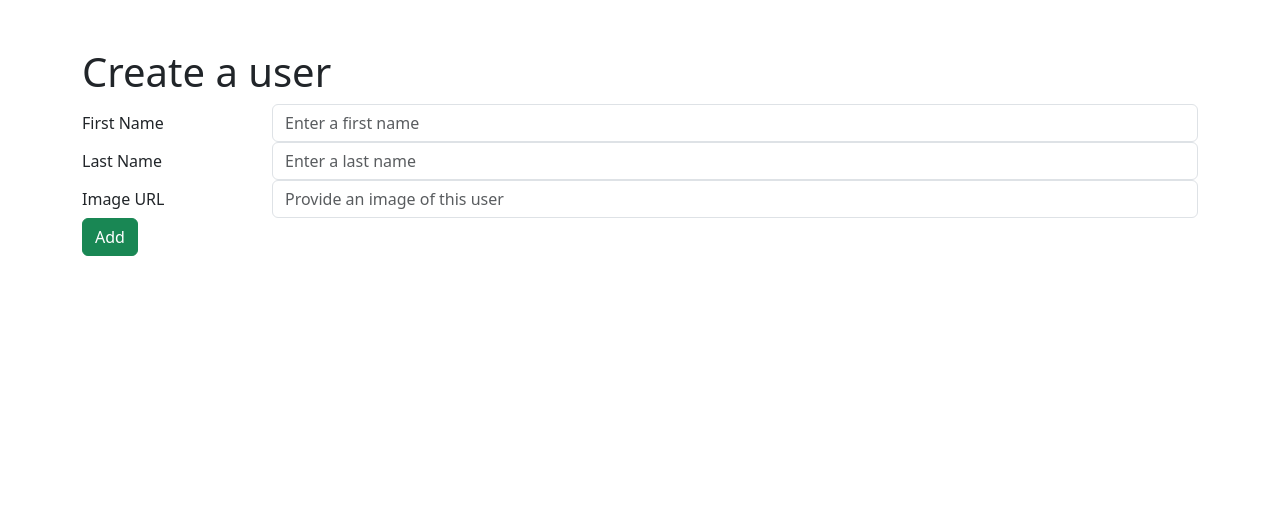
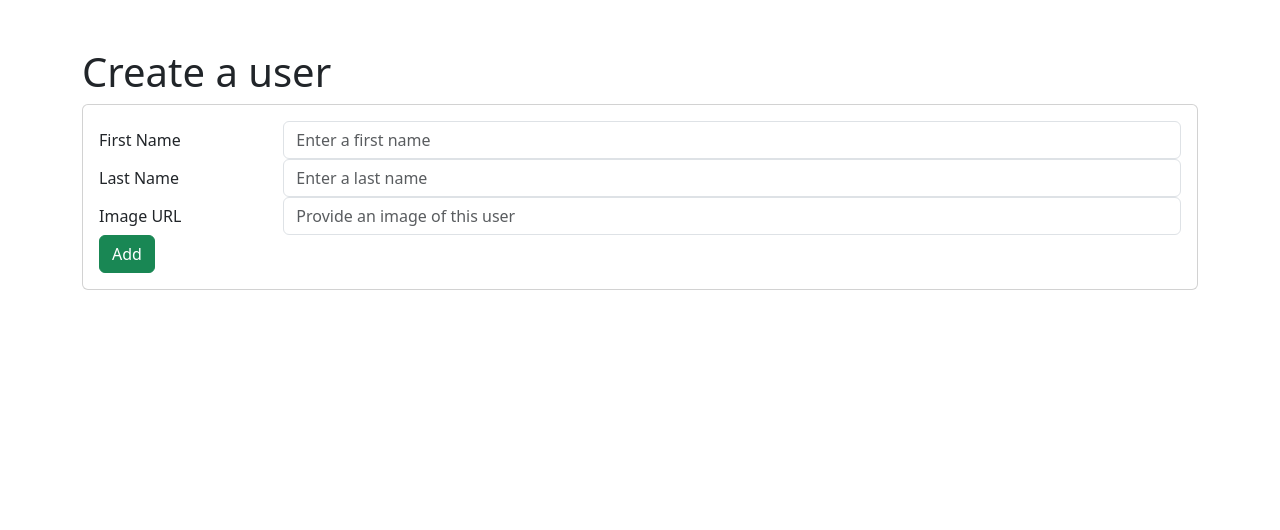
Before and after one commit to OnelioViera/blogly, a Flask app: page /users/new in a window 1280 px wide. Shown: the part 86-616 px from the top of the page. Run offline with Flask 2, Linux system fonts and the light colour scheme; some libraries are stand-ins or nearby versions.

Commit message:
udate files

```diff
--- a/app.py
+++ b/app.py
@@ -40,8 +40,8 @@ def users_new():
     new_user = User(
         first_name=request.form['first_name'],
         last_name=request.form['last_name'],
-        image_url=request.form['image_url'] or None)
-
+        image_url=request.form['image_url'] or None
+    )
     db.session.add(new_user)
     db.session.commit()
 
--- a/models.py
+++ b/models.py
@@ -15,6 +15,7 @@ class User(db.Model):
     last_name = db.Column(db.Text, nullable=False)
     image_url = db.Column(db.Text, nullable=False, default=DEFAULT_IMAGE_URL)
 
+
     @property
     def full_name(self):
         """Return name of user."""
--- a/templates/users/new.html
+++ b/templates/users/new.html
@@ -7,6 +7,8 @@ Create User
 {% block content %}
 
 <h1>Create a user</h1>
+<div class="card">
+  <div class="card-body">
     <form method="POST">
 
       <div class="form-group row">
@@ -38,5 +40,7 @@ Create User
       </div>
 
     </form>
+  </div>
+</div>
 
 {% endblock %}
--- a/templates/users/show.html
+++ b/templates/users/show.html
@@ -5,7 +5,7 @@
 {% block content %}
 
 <div class="container m-5">
-  <h1 class="text-center m-5">Edit User</h1>
+  <h1 class="text-center m-5">Blogly User</h1>
     <div class="card shadow-lg p-3 mb-5 bg-white rounded">
       <div class="card-body">
       <div class="row">
```
Lines whose indentation alone changed are shown as unchanged.
